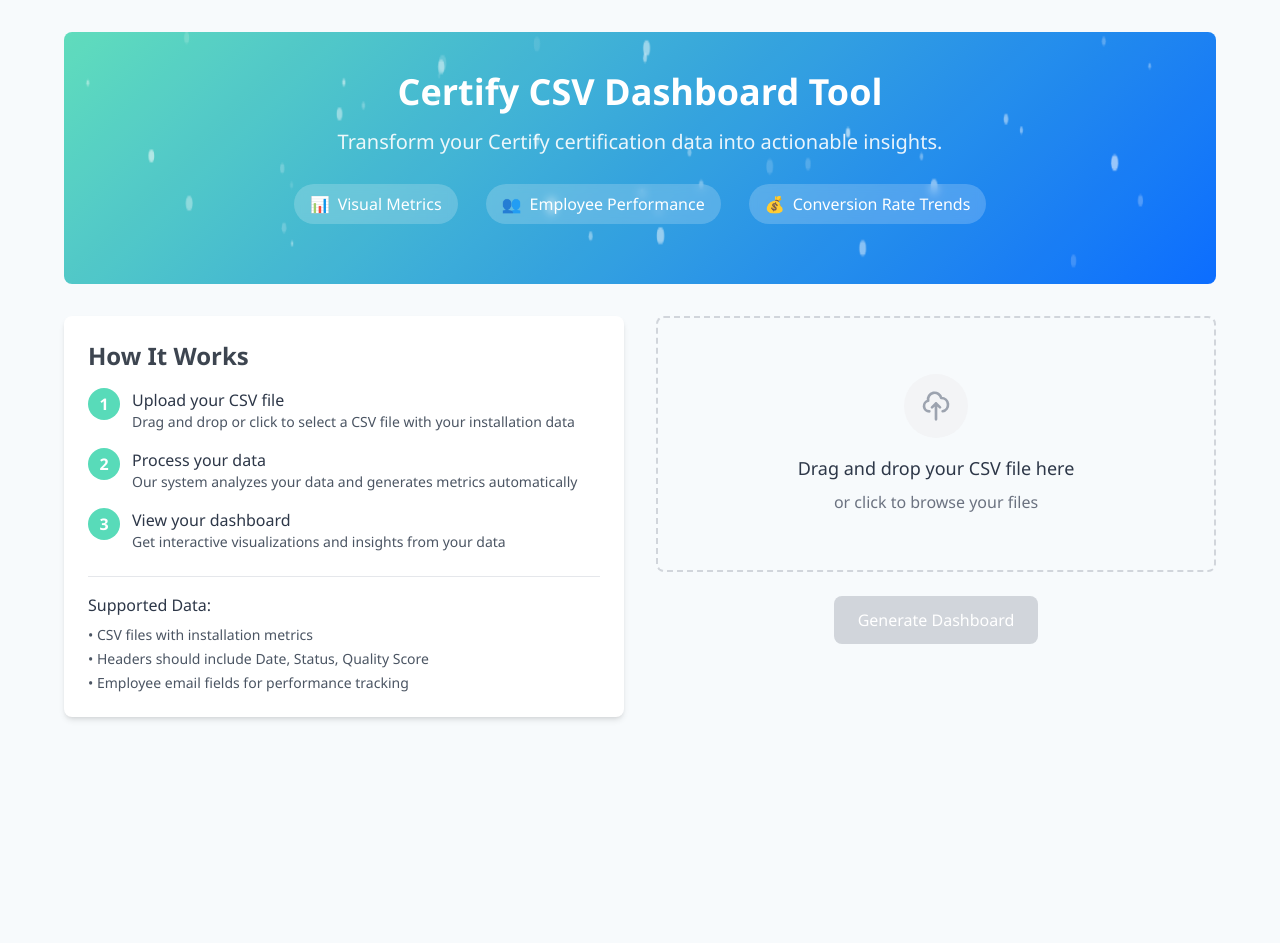
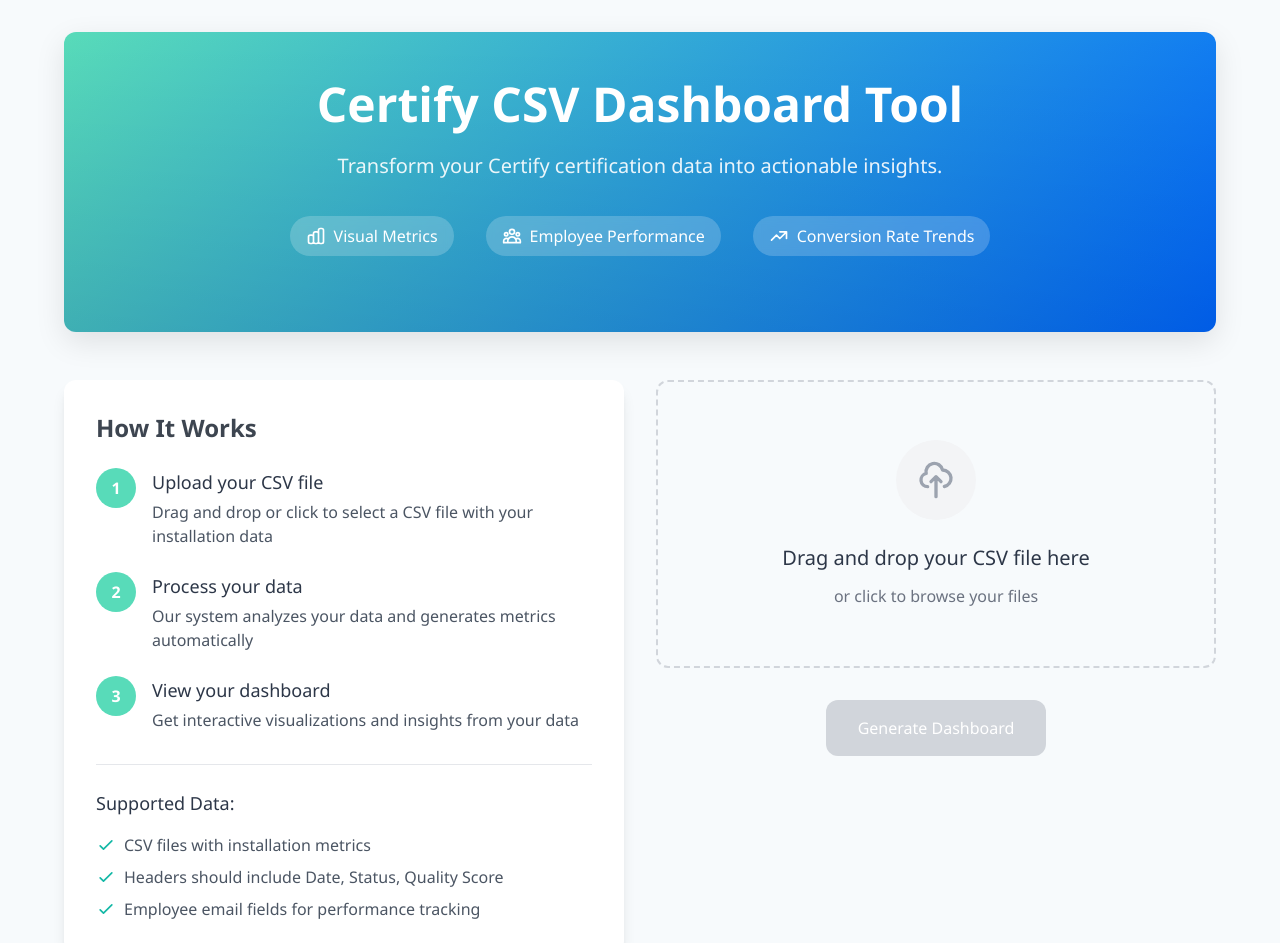
Before and after one commit to freshrandy/csv-to-dashboard, a React (Create React App) app: page / in a window 1280 px wide. Shown: the top 943 px of the page. Before the commit the page ends 800 px from the top, so only its background shows below. Built offline with nearby package versions, Linux system fonts and the light colour scheme.

Commit message:
prettier splash screen.

```diff
--- a/src/ImprovedSplashScreen.js
+++ b/src/ImprovedSplashScreen.js
@@ -1,5 +1,4 @@
 import React, { useState } from "react";
-import ParticleBackground from "./ParticleBackground";
 import AnimatedFeaturePill from "./AnimatedFeaturePill";
 import "./animations.css";
 
@@ -7,7 +6,7 @@ const ImprovedSplashScreen = ({ onFileSelect, file, isProcessing }) => {
   const [isDragActive, setIsDragActive] = useState(false);
   const fileInputRef = React.createRef();
 
-  // Define colors from existing color scheme
+  // Enhanced color scheme with better contrast and visual hierarchy
   const colors = {
     teal: "#58DBB9",
     jade: "#4EBAA1",
@@ -16,6 +15,9 @@ const ImprovedSplashScreen = ({ onFileSelect, file, isProcessing }) => {
     digitalYellow: "#D6FC51",
     slate: "#20242A",
     cloudGrey: "#EEF2F6",
+    gradientStart: "#58DBB9",
+    gradientEnd: "#0066FF",
+    gradientOverlay: "rgba(0, 0, 0, 0.1)",
   };
 
   // Handle drag events
@@ -56,42 +58,82 @@ const ImprovedSplashScreen = ({ onFileSelect, file, isProcessing }) => {
 
   return (
     <div className="w-full max-w-6xl mx-auto">
-      {/* Hero Section */}
-      <div className="text-center mb-8">
+      {/* Enhanced Hero Section */}
+      <div className="text-center mb-12">
         <div
-          className="py-10 px-6 rounded-lg mb-6 relative overflow-hidden"
+          className="py-12 px-8 rounded-xl mb-8 relative overflow-hidden transform hover:scale-[1.02] transition-transform duration-300"
           style={{
-            background: `linear-gradient(135deg, ${colors.teal} 0%, ${colors.electricBlue} 100%)`,
-            opacity: 0.95,
+            background: `linear-gradient(135deg, ${colors.gradientStart} 0%, ${colors.gradientEnd} 100%)`,
+            boxShadow: "0 10px 30px rgba(0, 0, 0, 0.1)",
           }}
         >
-          {/* Particle background */}
-          <ParticleBackground color="#ffffff" particleCount={40} speed={0.5} />
+          {/* Subtle gradient overlay */}
+          <div className="absolute inset-0 bg-gradient-to-b from-transparent to-black/10" />
 
           <div className="relative z-10">
-            {" "}
-            {/* Ensure content is above particles */}
-            <h1 className="text-4xl font-bold text-white mb-4 fade-in">
+            <h1 className="text-5xl font-bold text-white mb-6 fade-in animate-slide-up">
               Certify CSV Dashboard Tool
             </h1>
-            <p className="text-xl text-white opacity-90 mb-6 fade-in-slow">
+            <p className="text-xl text-white opacity-90 mb-8 fade-in-slow max-w-2xl mx-auto">
               Transform your Certify certification data into actionable
               insights.
             </p>
-            {/* Animated Feature Pills */}
-            <div className="flex flex-wrap justify-center gap-3 mb-4">
+            {/* Enhanced Feature Pills */}
+            <div className="flex flex-wrap justify-center gap-4 mb-6">
               <AnimatedFeaturePill
-                icon="📊"
+                icon={
+                  <svg
+                    className="w-5 h-5"
+                    fill="none"
+                    stroke="currentColor"
+                    viewBox="0 0 24 24"
+                  >
+                    <path
+                      strokeLinecap="round"
+                      strokeLinejoin="round"
+                      strokeWidth={2}
+                      d="M9 19v-6a2 2 0 00-2-2H5a2 2 0 00-2 2v6a2 2 0 002 2h2a2 2 0 002-2zm0 0V9a2 2 0 012-2h2a2 2 0 012 2v10m-6 0a2 2 0 002 2h2a2 2 0 002-2m0 0V5a2 2 0 012-2h2a2 2 0 012 2v14a2 2 0 01-2 2h-2a2 2 0 01-2-2z"
+                    />
+                  </svg>
+                }
                 text="Visual Metrics"
                 delay={0.1}
               />
               <AnimatedFeaturePill
-                icon="👥"
+                icon={
+                  <svg
+                    className="w-5 h-5"
+                    fill="none"
+                    stroke="currentColor"
+                    viewBox="0 0 24 24"
+                  >
+                    <path
+                      strokeLinecap="round"
+                      strokeLinejoin="round"
+                      strokeWidth={2}
+                      d="M17 20h5v-2a3 3 0 00-5.356-1.857M17 20H7m10 0v-2c0-.656-.126-1.283-.356-1.857M7 20H2v-2a3 3 0 015.356-1.857M7 20v-2c0-.656.126-1.283.356-1.857m0 0a5.002 5.002 0 019.288 0M15 7a3 3 0 11-6 0 3 3 0 016 0zm6 3a2 2 0 11-4 0 2 2 0 014 0zM7 10a2 2 0 11-4 0 2 2 0 014 0z"
+                    />
+                  </svg>
+                }
                 text="Employee Performance"
                 delay={0.2}
               />
               <AnimatedFeaturePill
-                icon="💰"
+                icon={
+                  <svg
+                    className="w-5 h-5"
+                    fill="none"
+                    stroke="currentColor"
+                    viewBox="0 0 24 24"
+                  >
+                    <path
+                      strokeLinecap="round"
+                      strokeLinejoin="round"
+                      strokeWidth={2}
+                      d="M13 7h8m0 0v8m0-8l-8 8-4-4-6 6"
+                    />
+                  </svg>
+                }
                 text="Conversion Rate Trends"
                 delay={0.3}
               />
@@ -100,28 +142,28 @@ const ImprovedSplashScreen = ({ onFileSelect, file, isProcessing }) => {
         </div>
       </div>
 
-      {/* Instructions and Upload Box */}
+      {/* Enhanced Instructions and Upload Box */}
       <div className="grid grid-cols-1 md:grid-cols-2 gap-8 mb-12">
-        {/* Left: Instructions */}
-        <div className="p-6 bg-white rounded-lg shadow-md">
+        {/* Left: Enhanced Instructions */}
+        <div className="p-8 bg-white rounded-xl shadow-lg hover:shadow-xl transition-shadow duration-300">
           <h2
-            className="text-2xl font-semibold mb-4"
+            className="text-2xl font-semibold mb-6"
             style={{ color: colors.ash }}
           >
             How It Works
           </h2>
 
-          <ol className="space-y-4">
+          <ol className="space-y-6">
             <li className="flex items-start stagger-item fade-in">
               <div
-                className="flex-shrink-0 w-8 h-8 flex items-center justify-center rounded-full mr-3"
+                className="flex-shrink-0 w-10 h-10 flex items-center justify-center rounded-full mr-4"
                 style={{ backgroundColor: colors.teal }}
               >
                 <span className="text-white font-bold">1</span>
               </div>
               <div>
-                <p className="font-medium">Upload your CSV file</p>
-                <p className="text-gray-600 text-sm">
+                <p className="font-medium text-lg mb-1">Upload your CSV file</p>
+                <p className="text-gray-600">
                   Drag and drop or click to select a CSV file with your
                   installation data
                 </p>
@@ -130,14 +172,14 @@ const ImprovedSplashScreen = ({ onFileSelect, file, isProcessing }) => {
 
             <li className="flex items-start stagger-item fade-in">
               <div
-                className="flex-shrink-0 w-8 h-8 flex items-center justify-center rounded-full mr-3"
+                className="flex-shrink-0 w-10 h-10 flex items-center justify-center rounded-full mr-4"
                 style={{ backgroundColor: colors.teal }}
               >
                 <span className="text-white font-bold">2</span>
               </div>
               <div>
-                <p className="font-medium">Process your data</p>
-                <p className="text-gray-600 text-sm">
+                <p className="font-medium text-lg mb-1">Process your data</p>
+                <p className="text-gray-600">
                   Our system analyzes your data and generates metrics
                   automatically
                 </p>
@@ -146,41 +188,86 @@ const ImprovedSplashScreen = ({ onFileSelect, file, isProcessing }) => {
 
             <li className="flex items-start stagger-item fade-in">
               <div
-                className="flex-shrink-0 w-8 h-8 flex items-center justify-center rounded-full mr-3"
+                className="flex-shrink-0 w-10 h-10 flex items-center justify-center rounded-full mr-4"
                 style={{ backgroundColor: colors.teal }}
               >
                 <span className="text-white font-bold">3</span>
               </div>
               <div>
-                <p className="font-medium">View your dashboard</p>
-                <p className="text-gray-600 text-sm">
+                <p className="font-medium text-lg mb-1">View your dashboard</p>
+                <p className="text-gray-600">
                   Get interactive visualizations and insights from your data
                 </p>
               </div>
             </li>
           </ol>
 
-          <div className="mt-6 pt-4 border-t border-gray-200">
-            <h3 className="font-medium mb-2">Supported Data:</h3>
-            <ul className="text-sm text-gray-600 space-y-1">
-              <li>• CSV files with installation metrics</li>
-              <li>• Headers should include Date, Status, Quality Score</li>
-              <li>• Employee email fields for performance tracking</li>
+          <div className="mt-8 pt-6 border-t border-gray-200">
+            <h3 className="font-medium mb-4 text-lg">Supported Data:</h3>
+            <ul className="text-gray-600 space-y-2">
+              <li className="flex items-center">
+                <svg
+                  className="w-5 h-5 mr-2 text-teal-500"
+                  fill="none"
+                  stroke="currentColor"
+                  viewBox="0 0 24 24"
+                >
+                  <path
+                    strokeLinecap="round"
+                    strokeLinejoin="round"
+                    strokeWidth={2}
+                    d="M5 13l4 4L19 7"
+                  />
+                </svg>
+                CSV files with installation metrics
+              </li>
+              <li className="flex items-center">
+                <svg
+                  className="w-5 h-5 mr-2 text-teal-500"
+                  fill="none"
+                  stroke="currentColor"
+                  viewBox="0 0 24 24"
+                >
+                  <path
+                    strokeLinecap="round"
+                    strokeLinejoin="round"
+                    strokeWidth={2}
+                    d="M5 13l4 4L19 7"
+                  />
+                </svg>
+                Headers should include Date, Status, Quality Score
+              </li>
+              <li className="flex items-center">
+                <svg
+                  className="w-5 h-5 mr-2 text-teal-500"
+                  fill="none"
+                  stroke="currentColor"
+                  viewBox="0 0 24 24"
+                >
+                  <path
+                    strokeLinecap="round"
+                    strokeLinejoin="round"
+                    strokeWidth={2}
+                    d="M5 13l4 4L19 7"
+                  />
+                </svg>
+                Employee email fields for performance tracking
+              </li>
             </ul>
           </div>
         </div>
 
-        {/* Right: Upload Dropzone */}
+        {/* Right: Enhanced Upload Dropzone */}
         <div className="flex flex-col items-center">
           <div
             onClick={openFileDialog}
             onDragOver={handleDragOver}
             onDragLeave={handleDragLeave}
             onDrop={handleDrop}
-            className={`w-full h-64 border-2 border-dashed rounded-lg flex flex-col items-center justify-center p-6 transition-all duration-200 cursor-pointer ${
+            className={`w-full h-72 border-2 border-dashed rounded-xl flex flex-col items-center justify-center p-8 transition-all duration-300 cursor-pointer ${
               isDragActive
-                ? "border-blue-500 bg-blue-50"
-                : "border-gray-300 hover:border-blue-400 hover:bg-gray-50"
+                ? "border-blue-500 bg-blue-50 shadow-lg"
+                : "border-gray-300 hover:border-blue-400 hover:bg-gray-50 hover:shadow-md"
             } ${isDragActive ? "pulse" : "hover:pulse"}`}
           >
             <input
@@ -193,10 +280,10 @@ const ImprovedSplashScreen = ({ onFileSelect, file, isProcessing }) => {
 
             {isDragActive ? (
               <>
-                <div className="w-16 h-16 mb-4 text-blue-500 flex items-center justify-center rounded-full bg-blue-100 float">
+                <div className="w-20 h-20 mb-6 text-blue-500 flex items-center justify-center rounded-full bg-blue-100 float animate-bounce">
                   <svg
                     xmlns="http://www.w3.org/2000/svg"
-                    className="w-8 h-8"
+                    className="w-10 h-10"
                     fill="none"
                     viewBox="0 0 24 24"
                     stroke="currentColor"
@@ -209,16 +296,16 @@ const ImprovedSplashScreen = ({ onFileSelect, file, isProcessing }) => {
                     />
                   </svg>
                 </div>
-                <p className="text-lg font-medium text-blue-600">
+                <p className="text-xl font-medium text-blue-600">
                   Drop your CSV file here...
                 </p>
               </>
             ) : (
               <>
-                <div className="w-16 h-16 mb-4 text-gray-400 flex items-center justify-center rounded-full bg-gray-100">
+                <div className="w-20 h-20 mb-6 text-gray-400 flex items-center justify-center rounded-full bg-gray-100 group-hover:bg-blue-50 transition-colors duration-300">
                   <svg
                     xmlns="http://www.w3.org/2000/svg"
-                    className="w-8 h-8"
+                    className="w-10 h-10"
                     fill="none"
                     viewBox="0 0 24 24"
                     stroke="currentColor"
@@ -231,7 +318,7 @@ const ImprovedSplashScreen = ({ onFileSelect, file, isProcessing }) => {
                     />
                   </svg>
                 </div>
-                <p className="text-lg font-medium mb-2">
+                <p className="text-xl font-medium mb-3">
                   Drag and drop your CSV file here
                 </p>
                 <p className="text-gray-500">or click to browse your files</p>
@@ -239,14 +326,14 @@ const ImprovedSplashScreen = ({ onFileSelect, file, isProcessing }) => {
             )}
           </div>
 
-          {/* File Preview (if uploaded) */}
+          {/* Enhanced File Preview */}
           {file && (
-            <div className="mt-6 w-full p-4 bg-gray-50 rounded-lg border border-gray-200 fade-in">
+            <div className="mt-8 w-full p-6 bg-white rounded-xl border border-gray-200 shadow-md fade-in hover:shadow-lg transition-shadow duration-300">
               <div className="flex items-center">
-                <div className="mr-3 p-2 bg-green-100 rounded-full">
+                <div className="mr-4 p-3 bg-green-100 rounded-full">
                   <svg
                     xmlns="http://www.w3.org/2000/svg"
-                    className="h-6 w-6 text-green-600"
+                    className="h-8 w-8 text-green-600"
                     fill="none"
                     viewBox="0 0 24 24"
                     stroke="currentColor"
@@ -260,8 +347,8 @@ const ImprovedSplashScreen = ({ onFileSelect, file, isProcessing }) => {
                   </svg>
                 </div>
                 <div>
-                  <p className="font-medium">{file.name}</p>
-                  <p className="text-sm text-gray-500">
+                  <p className="font-medium text-lg">{file.name}</p>
+                  <p className="text-gray-500">
                     {(file.size / 1024).toFixed(2)} KB • Ready to process
                   </p>
                 </div>
@@ -269,16 +356,42 @@ const ImprovedSplashScreen = ({ onFileSelect, file, isProcessing }) => {
             </div>
           )}
 
-          {/* Get Started Button */}
+          {/* Enhanced Get Started Button */}
           <button
-            className={`mt-6 px-6 py-3 rounded-lg font-medium text-white transition-colors ${
+            className={`mt-8 px-8 py-4 rounded-xl font-medium text-white transition-all duration-300 transform hover:scale-105 ${
               file && !isProcessing
-                ? "bg-blue-500 hover:bg-blue-600"
+                ? "bg-blue-500 hover:bg-blue-600 shadow-lg hover:shadow-xl"
                 : "bg-gray-300 cursor-not-allowed"
             } ${file && !isProcessing ? "shimmer" : ""}`}
             disabled={!file || isProcessing}
           >
-            {isProcessing ? "Processing..." : "Generate Dashboard"}
+            {isProcessing ? (
+              <span className="flex items-center">
+                <svg
+                  className="animate-spin -ml-1 mr-3 h-5 w-5 text-white"
+                  xmlns="http://www.w3.org/2000/svg"
+                  fill="none"
+                  viewBox="0 0 24 24"
+                >
+                  <circle
+                    className="opacity-25"
+                    cx="12"
+                    cy="12"
+                    r="10"
+                    stroke="currentColor"
+                    strokeWidth="4"
+                  ></circle>
+                  <path
+                    className="opacity-75"
+                    fill="currentColor"
+                    d="M4 12a8 8 0 018-8V0C5.373 0 0 5.373 0 12h4zm2 5.291A7.962 7.962 0 014 12H0c0 3.042 1.135 5.824 3 7.938l3-2.647z"
+                  ></path>
+                </svg>
+                Processing...
+              </span>
+            ) : (
+              "Generate Dashboard"
+            )}
           </button>
         </div>
       </div>
```
